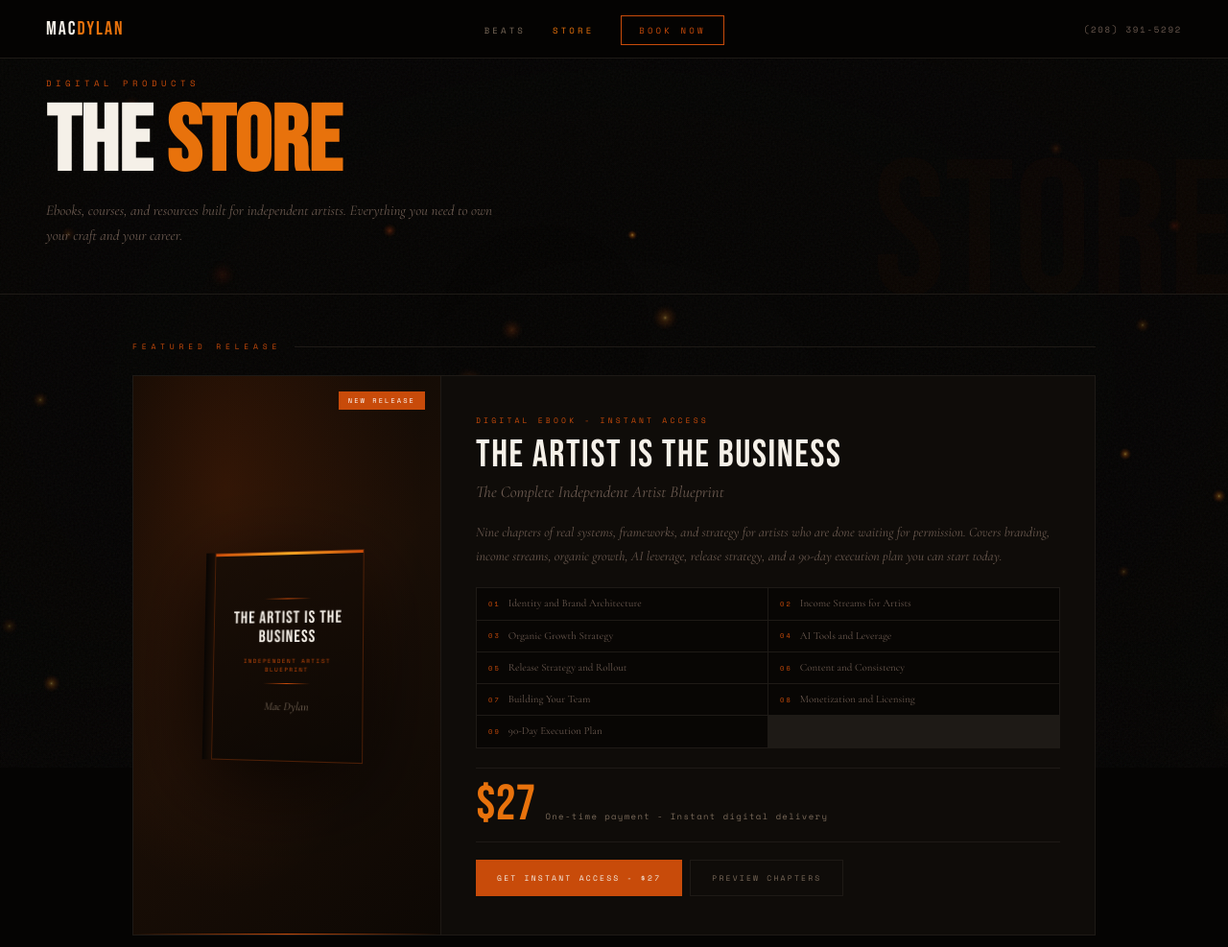
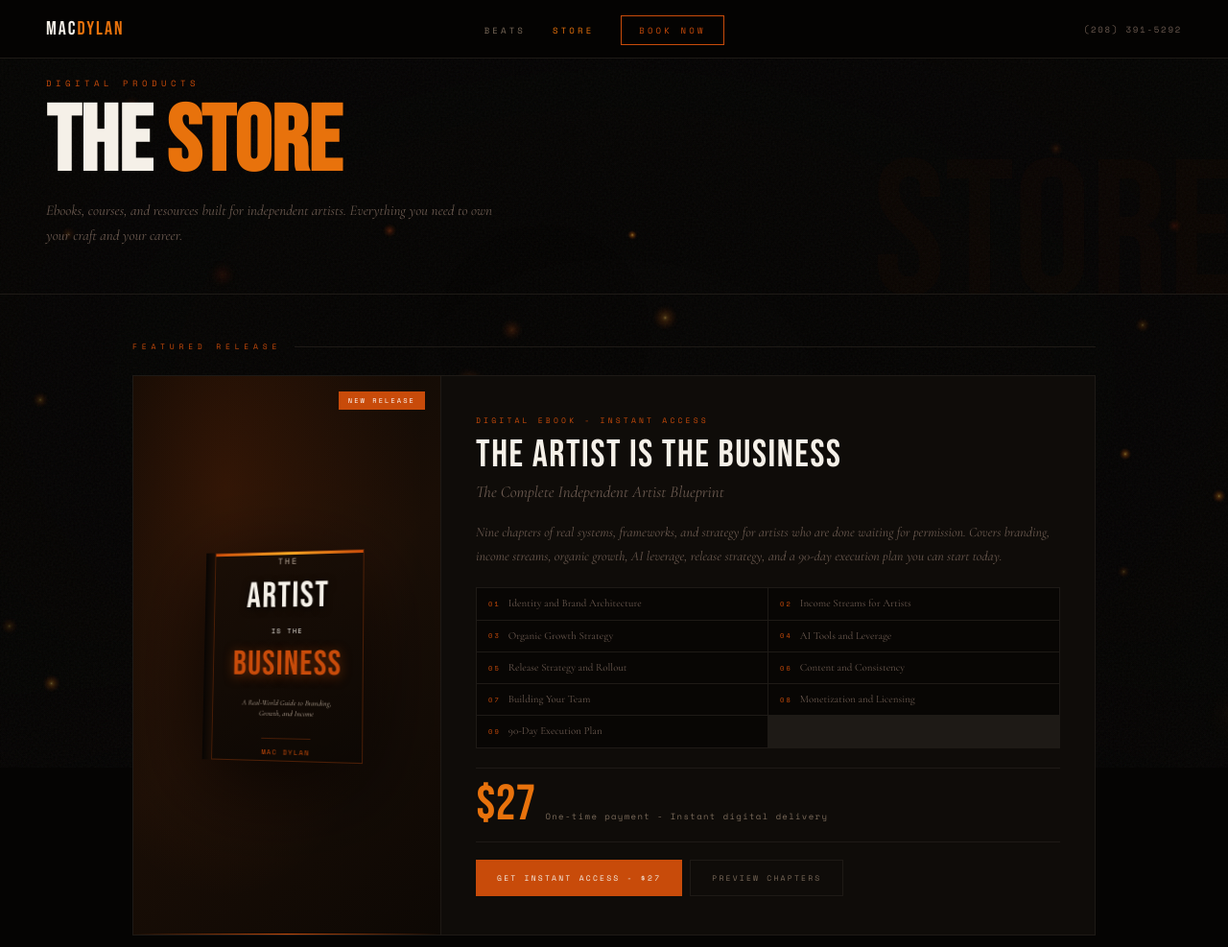
Before and after one commit to rapperstore/Mac-Dylan, a Flask app: page /store/ in a window 1280 px wide. Shown: the top 987 px of the page at 96% size. Run offline with Flask 3, Linux system fonts and the light colour scheme; data comes from the database, SQL or seed files in the repository.

Commit message:
Update store.html

```diff
--- a/templates/store.html
+++ b/templates/store.html
@@ -67,11 +67,16 @@
       <div class="ebook-book">
         <div class="ebook-book-spine"></div>
         <div class="ebook-book-front">
-          <div class="ebook-fire-line"></div>
-          <div class="ebook-title-text">THE ARTIST IS THE BUSINESS</div>
-          <div class="ebook-title-sub">Independent Artist Blueprint</div>
-          <div class="ebook-fire-line"></div>
-          <div class="ebook-author">Mac Dylan</div>
+          <div style="font-family:'Space Mono',monospace;font-size:9px;letter-spacing:.2em;color:#b8a898;text-align:center;margin-bottom:4px">THE</div>
+          <div style="font-family:'Bebas Neue',sans-serif;font-size:38px;color:#f5f0e8;letter-spacing:.04em;text-align:center;line-height:.9;text-shadow:0 2px 8px rgba(0,0,0,.8)">ARTIST</div>
+          <div style="display:flex;align-items:center;gap:6px;margin:4px 0">
+            <div style="flex:1;height:1px;background:var(--ember)"></div>
+            <div style="font-family:'Space Mono',monospace;font-size:7px;letter-spacing:.2em;color:#f5f0e8">IS THE</div>
+            <div style="flex:1;height:1px;background:var(--ember)"></div>
+          </div>
+          <div style="font-family:'Bebas Neue',sans-serif;font-size:36px;color:var(--ember);letter-spacing:.04em;text-align:center;line-height:.9;text-shadow:0 2px 12px rgba(200,75,10,.5)">BUSINESS</div>
+          <div style="font-family:'Cormorant Garamond',serif;font-size:8px;color:#b8a898;font-style:italic;text-align:center;margin-top:8px;line-height:1.4;padding:0 4px">A Real-World Guide to Branding, Growth, and Income</div>
+          <div style="margin-top:10px;padding-top:8px;border-top:1px solid rgba(200,75,10,.3);font-family:'Space Mono',monospace;font-size:7px;letter-spacing:.2em;color:var(--ember);text-align:center">MAC DYLAN</div>
         </div>
       </div>
     </div>
@@ -123,32 +128,30 @@
 {% block extra_scripts %}
 <script>
 window.buyEbook = function() {
-  var email = prompt('Enter your email to get instant access:');
-  if (!email || email.indexOf('@') === -1) { if (email !== null) alert('Please enter a valid email.'); return; }
   fetch('/payments/store-checkout', {
     method: 'POST',
     headers: {'Content-Type': 'application/json'},
-    body: JSON.stringify({product_id: 1, email: email, product_name: 'The Artist Is The Business', price: 27})
+    body: JSON.stringify({product_id: 1, product_name: 'The Artist Is The Business', price: 27})
   }).then(function(r){return r.json()}).then(function(d){
     if (d.checkout_url) window.location.href = d.checkout_url;
     else alert(d.error || 'Something went wrong.');
   }).catch(function(){alert('Connection error. Please try again.');});
 };
+
 window.previewEbook = function(e) {
   e.preventDefault();
   alert('Full preview coming soon. Purchase now for instant access to all 9 chapters.');
 };
 window.buyProduct = function(id, name, price) {
-  var email = prompt('Enter your email to purchase "' + name + '" for $' + price + ':');
-  if (!email || email.indexOf('@') === -1) { if (email !== null) alert('Please enter a valid email.'); return; }
   fetch('/payments/store-checkout', {
     method: 'POST',
     headers: {'Content-Type': 'application/json'},
-    body: JSON.stringify({product_id: id, email: email, product_name: name, price: price})
+    body: JSON.stringify({product_id: id, product_name: name, price: price})
   }).then(function(r){return r.json()}).then(function(d){
     if (d.checkout_url) window.location.href = d.checkout_url;
     else alert(d.error || 'Something went wrong.');
   }).catch(function(){alert('Connection error. Please try again.');});
 };
+
 </script>
 {% endblock %}
```
